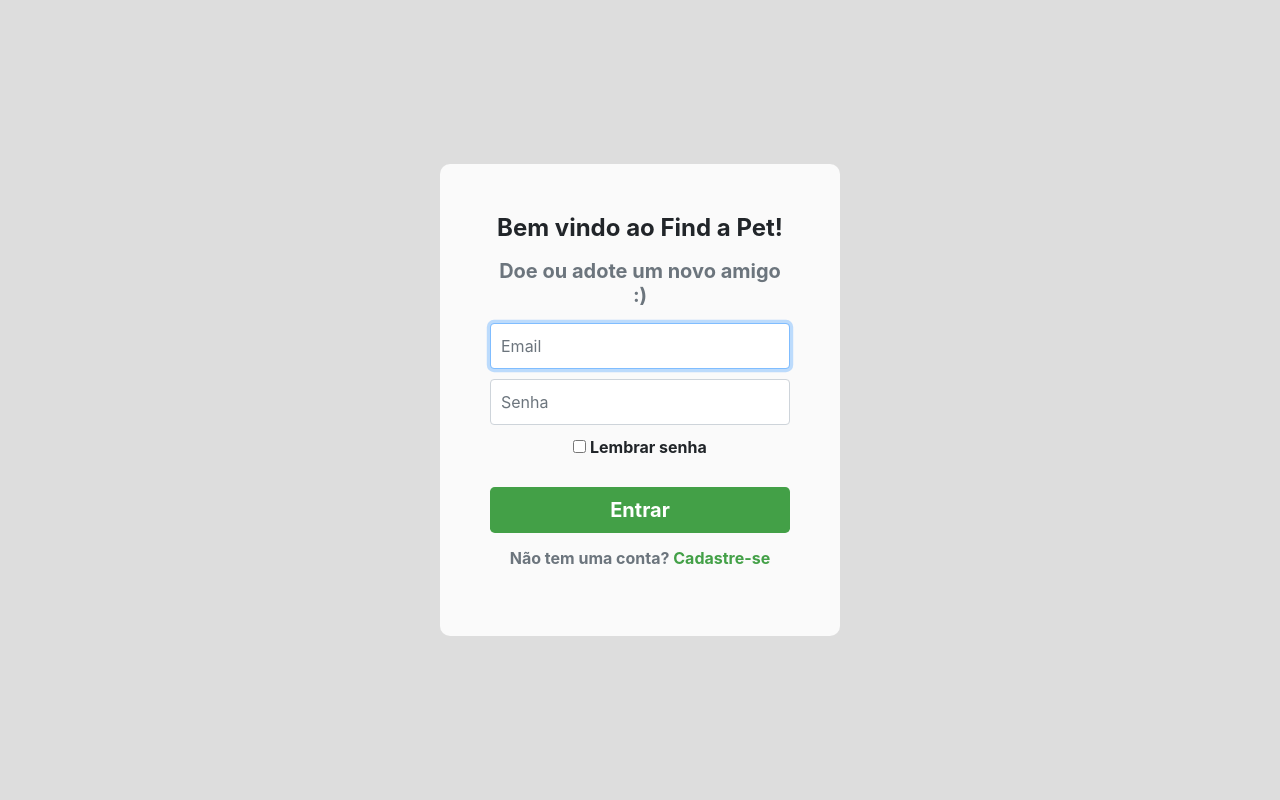
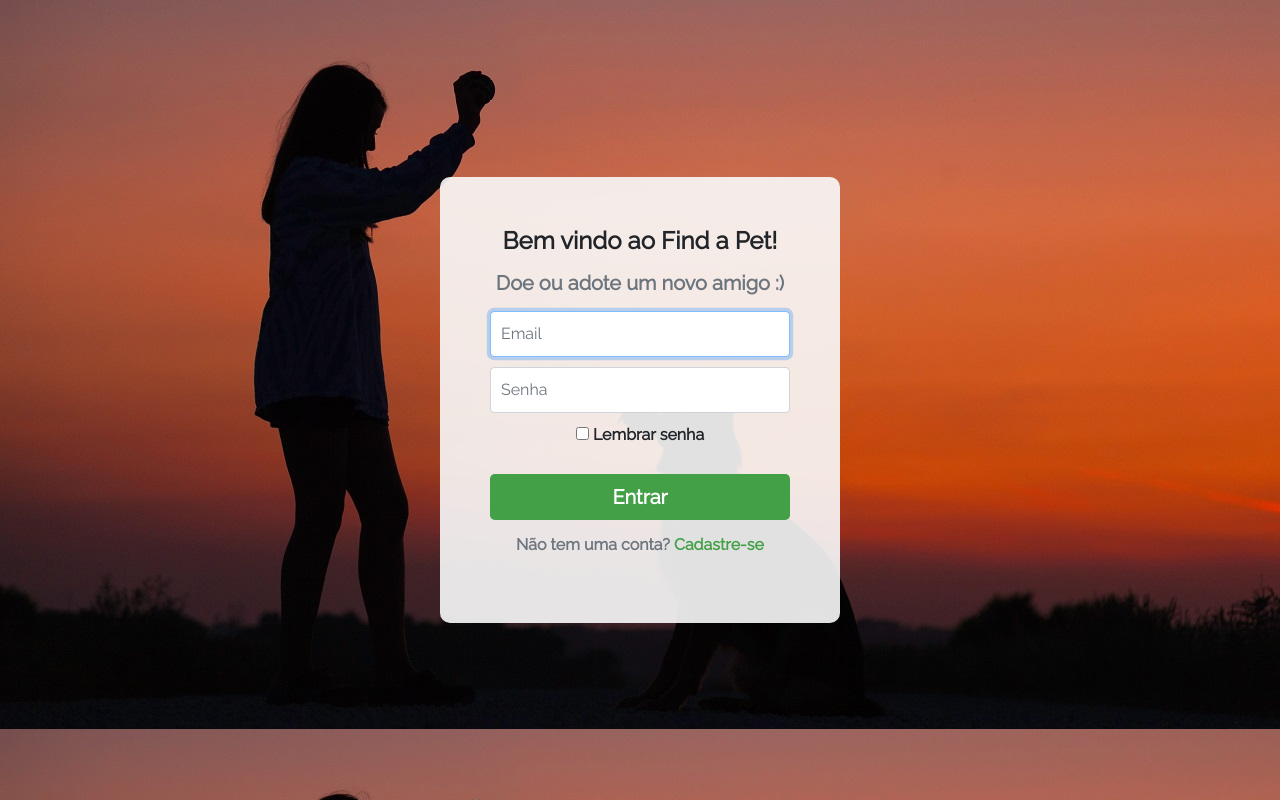
Before and after one commit to gabriel-camargo/find-a-pet, a PHP site: page /login.php in a window 1280 px wide. Run offline with PHP 8.4, Linux system fonts and the light colour scheme.

Commit message:
Imagem de fundo na tela de login

```diff
--- a/css/estilo.css
+++ b/css/estilo.css
@@ -2,6 +2,6 @@
   height: 100%;
   margin-top:60px;
 } */
-nav{
+body{
   font-family: 'Raleway', sans-serif;
 }
--- a/css/login.css
+++ b/css/login.css
@@ -16,7 +16,7 @@ body {
   justify-content: center;
   padding-top: 40px;
   padding-bottom: 40px;
-  background-color: #dddddd;
+  background: url("../img/background-login-2.jpg");
   font-weight: bolder;
   text-align: center;
 }
@@ -26,7 +26,7 @@ body {
   max-width: 400px;
   padding: 50px;
   margin: 0 auto;
-  background-color: #fafafa;
+  background-color: rgba(250, 250, 250, 0.9);
   border-radius: 10px;
 }
 
```
Also changed, not shown: img/background-login-2.jpg (added), img/background-login.jpg (added), img/ic_account_circle_white.png (deleted), img/ic_face_black.png (deleted), img/ic_search_black.png (deleted).
